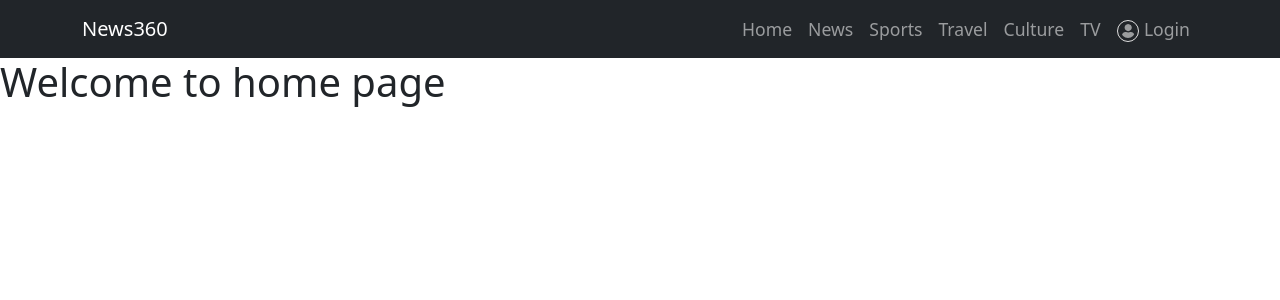
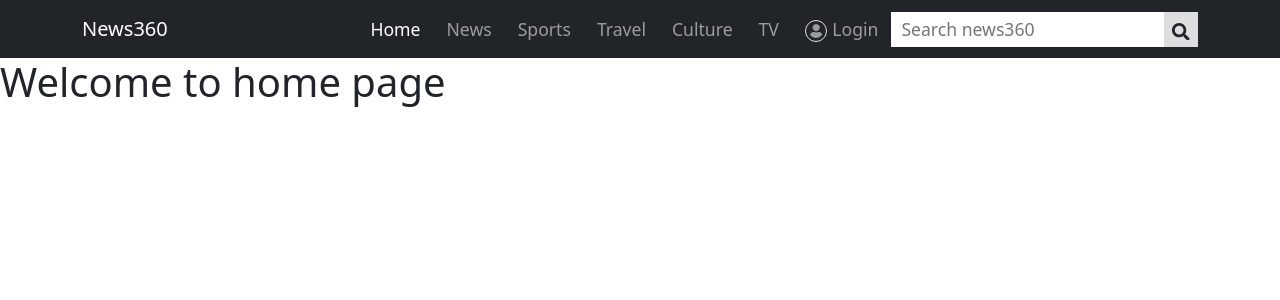
Before and after one commit to Nuralam30/news360, a Next.js app in the folder client/: page / in a window 1280 px wide. Shown: the top 300 px of the page. Built offline with nearby package versions, Linux system fonts and the light colour scheme.

Commit message:
search box added in navbar

```diff
--- a/client/components/TopNav.js
+++ b/client/components/TopNav.js
@@ -1,6 +1,6 @@
 import React from 'react';
 import Link from 'next/link';
-import { FaUser } from 'react-icons/fa';
+import { FaUser, FaSearch } from 'react-icons/fa';
 
 const TopNav = () => {
     return (
@@ -10,7 +10,7 @@ const TopNav = () => {
                     <Link className='navbar-brand' href='/'>News360</Link>
                     <ul className="navbar-nav ms-auto">
                         <li className="nav-item">
-                            <Link href="/" className="nav-link">Home</Link>
+                            <Link href="/" className="nav-link active">Home</Link>
                         </li>
                         <li className="nav-item">
                             <Link href="/news" className="nav-link">News</Link>
@@ -31,6 +31,9 @@ const TopNav = () => {
                             <Link href="/login" className="nav-link"><FaUser className='user-icon' />Login</Link>
                         </li>
                     </ul>
+                    <div className="search-box">
+                        <input type="text" placeholder='Search news360' /><FaSearch className='search-icon' />
+                    </div>
                 </div>
             </nav>
         </div>
--- a/client/public/css/styles.css
+++ b/client/public/css/styles.css
@@ -4,7 +4,6 @@
     padding: 0;
     box-sizing: border-box;
 }
-
 body{
     font-size: 1.1rem;
 }
@@ -25,6 +24,35 @@ body{
 }
 
 
+/* ========= topnav section style =========== */
+.nav-item{
+    margin: 0px 5px;
+}
+.user-icon{
+    font-size: 1.4rem;
+    border: 1px solid #dedede;
+    border-radius: 50%;
+    padding: 3px;
+    margin-right: 5px;
+}
+.search-box{
+    height: 35px;
+    background-color: #dedede;
+    margin: 0;
+    padding: 0;
+}
+.search-box input{
+    height: 100%;
+    border: none;
+    outline: none;
+    padding: 4px 10px;
+}
+.search-icon{
+    margin: 0px 8px;
+    cursor: pointer;
+}
+
+
 /* ========== login page style =========== */
 .login,
 .register{
@@ -33,7 +61,6 @@ body{
     justify-content: center;
     align-items: center;
 }
-
 .login-form,
 .register-form{
     max-width: 350px;
@@ -42,11 +69,3 @@ body{
 .form-control{
     box-shadow: none;
 }
-
-.user-icon{
-    font-size: 1.4rem;
-    border: 1px solid #dedede;
-    border-radius: 50%;
-    padding: 3px;
-    margin-right: 5px;
-}
```
